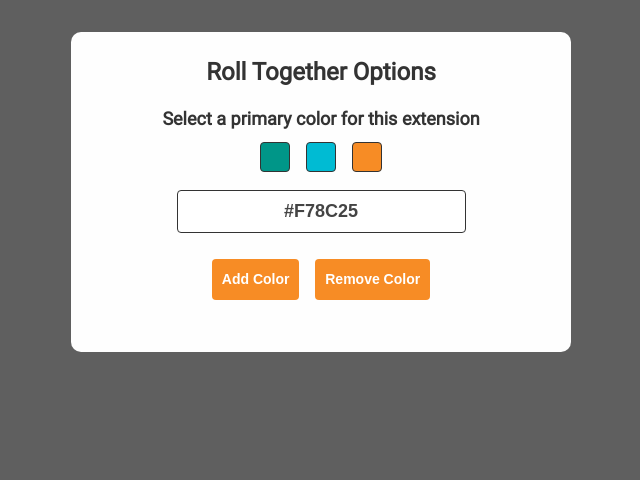
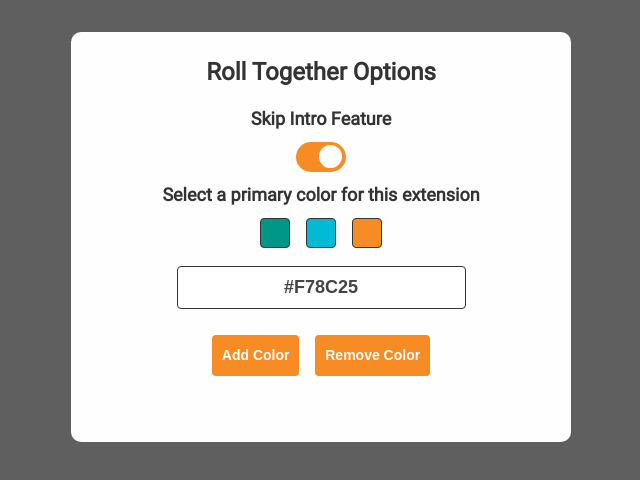
Before and after one commit to samuraiexx/roll_together, a browser extension: page options.html in a window 1280 px wide. Shown: the whole page, without its empty margins (319-959 px from the left). Drawn offline with Linux system fonts and the light colour scheme.

Commit message:
Added toggle button to activate skip intro feature

```diff
--- a/options.html
+++ b/options.html
@@ -8,6 +8,13 @@
 <body class="optionsBody mt32">
   <div class="optionsContainer">
     <h1 class="mt32 mb16">Roll Together Options</h1>
+    <h2>Skip Intro Feature</h2>
+    <div>
+      <label class="switch">
+        <input id="skipIntroCheckbox" type="checkbox" checked>
+        <span id="spanIntroCheckBox" class="slider round"></span>
+      </label>
+    </div>
     <h2>Select a primary color for this extension</h2>
     <div id="colorSelector" class="mb16"></div>
       <input id="colorInput" type="text" value="">
--- a/options.js
+++ b/options.js
@@ -4,11 +4,36 @@ let removeButton = document.getElementById("removeButton");
 const input = document.getElementById("colorInput");
 const confirmationMessage = document.getElementById("confirmationMessage");
 const maxMenuSize = 10;
+const skipIntroCheckBox = document.getElementById("skipIntroCheckbox");
+const spanIntroCheckBox = document.getElementById("spanIntroCheckBox");
+let extensionColor = null;
 
 getExtensionColor().then(color => updateExtensionColor(color));
 getColorMenu().then(colorOptions => buildButtons(colorOptions));
+getIntroFeatureState().then(state => skipIntroCheckBox.checked = state);
+
+function setCheckBoxColor() {
+  if(skipIntroCheckBox.checked) {
+    spanIntroCheckBox.style.backgroundColor = extensionColor;
+  } else {
+    spanIntroCheckBox.style.backgroundColor = chineseSilver;
+  }
+}
+
+skipIntroCheckBox.onclick = () => {
+  setCheckBoxColor();
+  setIntroFeatureState(skipIntroCheckBox.checked);
+}
+
+function setIntroFeatureState(state) {
+  chrome.storage.sync.set({ isIntroFeatureActive: state }, function () {
+    log("Setting intro feature state to " + state);
+  });
+}
 
 function updateExtensionColor(color) {
+  extensionColor = color;
+  setCheckBoxColor();
   input.value = color;
   addButton.style.backgroundColor = color;
   removeButton.style.backgroundColor = color;
@@ -35,7 +60,7 @@ function colorCodeValidation(color) {
 addButton.onclick = function() {
   const color = input.value.toUpperCase();
 
-  getColorMenu().then( colorOptions => {
+  getColorMenu().then(colorOptions => {
     if(colorOptions.length === maxMenuSize) {
       confirmationMessage.innerText = "You have reached the maximum menu size!";
       log("Max menu size reached");
--- a/styles.css
+++ b/styles.css
@@ -24,6 +24,53 @@ body.optionsBody {
   justify-content: center;
 }
 
+.switch {
+  position: relative;
+  display: inline-block;
+  width: 50px;
+  height: 30px;
+}
+
+.switch input {
+  opacity: 0;
+  width: 0;
+  height: 0;
+}
+
+.slider {
+  position: absolute;
+  cursor: pointer;
+  top: 0px;
+  left: 0px;
+  right: 0px;
+  bottom: 0px;
+  background-color: #ccc;
+  transition: .4s;
+}
+
+.slider:before {
+  position: absolute;
+  content: "";
+  height: 23px;
+  width: 23px;
+  right: 23px;
+  bottom: 4px;
+  background-color: white;
+  transition: .4s;
+}
+
+input:checked + .slider:before {
+  transform: translateX(19px);
+}
+
+.slider.round {
+  border-radius: 40px;
+}
+
+.slider.round:before {
+  border-radius: 50%;
+}
+
 .optionsContainer {
   display: flex;
   flex-direction: column;
@@ -31,7 +78,7 @@ body.optionsBody {
   text-align: center;
   background-color: #FEFEFE;
   width: 500px;
-  height: 320px;
+  height: 410px;
   border-radius: 10px;
 }
 
```
